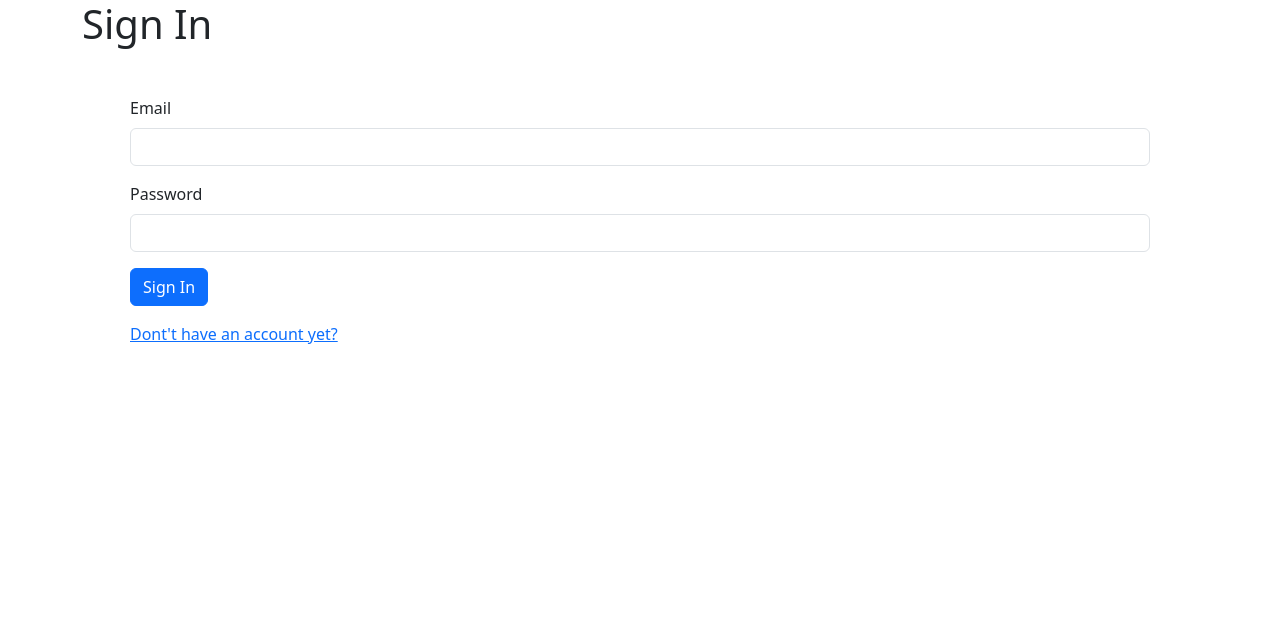
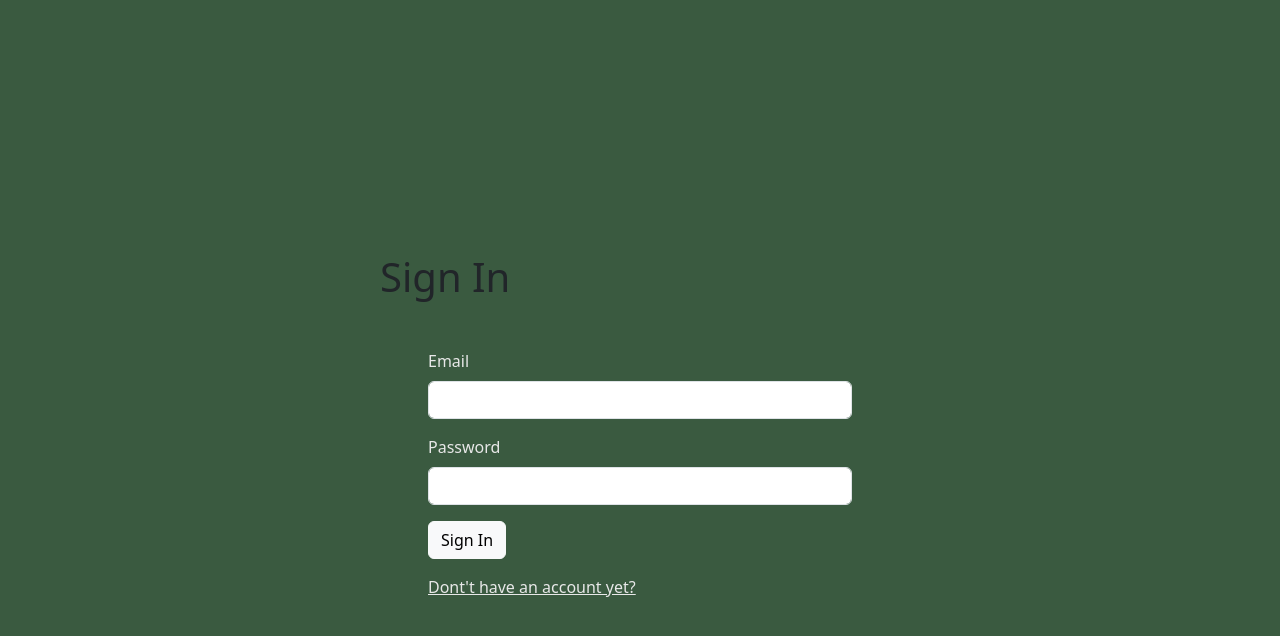
Before and after one commit to exxsid/PHPProjects, a PHP site: page /src/views/signin.php in a window 1280 px wide. Shown: the top 636 px of the page. Run offline with PHP 8.4, Linux system fonts and the light colour scheme.

Commit message:
changed styling for signin signout

```diff
--- a/2212573-InfoMan2/css/style.css
+++ b/2212573-InfoMan2/css/style.css
@@ -5,7 +5,9 @@ body {
 span,
 p,
 strong,
-i {
+i,
+label,
+h1 {
     color: #e8e8e8;
 }
 
--- a/2212573-InfoMan2/src/views/signin.php
+++ b/2212573-InfoMan2/src/views/signin.php
@@ -21,7 +21,12 @@ if (isset($_GET['error'])) {
 }
 ?>
 
-<div class="container">
+<body style="background-color: #3A5A40;">
+    <div class="container" style="margin-top: 50px; max-width: 540px; position: absolute;
+  top: 50%;
+  left: 50%;
+  transform: translate(-50%, -50%);
+  padding: 10px;">
         <h1>Sign In</h1>
         <form action="../handler/signinhandler.php" method="post" class="m-5">
             <div class="mb-3">
@@ -35,10 +40,10 @@ if (isset($_GET['error'])) {
             </div>
 
             <div class="mb-3">
-            <button type="submit" class="btn btn-primary">Sign In</button>
+                <button type="submit" class="btn btn-light">Sign In</button>
             </div>
             <div class="">
-            <a href="../../index.php">Dont't have an account yet?</a>
+                <a href="../../index.php" style="color: #e8e8e8;">Dont't have an account yet?</a>
             </div>
         </form>
     </div>
```
Also changed, not shown: 2212573-InfoMan2/src/views/signup.php (+8 -4 lines). Lines whose indentation alone changed are shown as unchanged.
